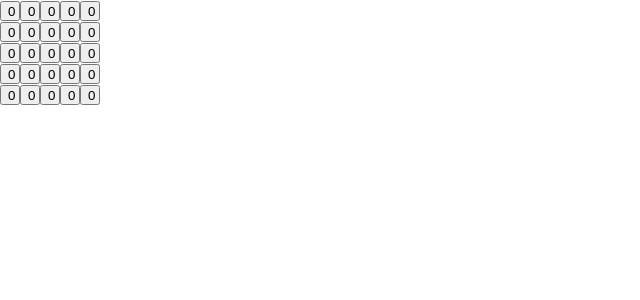
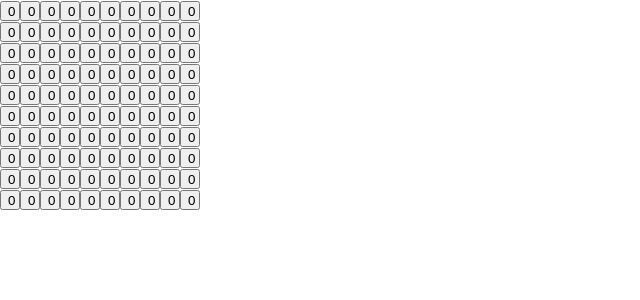
Before and after one commit to zimmicz/level-works-assessment, a React (Vite) app: page / in a window 1280 px wide. Shown: the top 300 px of the page, without its empty margins (0-640 px from the left). Built offline with nearby package versions, Linux system fonts and the light colour scheme.

Commit message:
feat: infinite render loop of sequences

```diff
--- a/src/App.tsx
+++ b/src/App.tsx
@@ -10,37 +10,47 @@ import React from "react";
 import "./index.css";
 import {
   applyChanges,
+  getCellsToCheck,
   getInitialValues,
-  getValuesToChange,
+  getNormalizedValuesToChange,
+  isFibonacciSequence,
   shouldIBreakLine,
 } from "./utils";
 
 function App() {
   const [values, setValues] = React.useState(getInitialValues);
   const [changed, setChanged] = useHighlight();
+  const sequences = useFibonacci(values, changed);
 
   const handleCellClick = (value: number) => () => {
-    const valuesToChange = getValuesToChange(value);
-    setValues((cur) => applyChanges(cur, valuesToChange));
+    const valuesToChange = getNormalizedValuesToChange(value);
     setChanged(valuesToChange);
+    setValues((cur) => applyChanges(cur, valuesToChange, (val) => val + 1));
   };
 
   React.useEffect(() => {
-    console.log("values", values);
-  }, [values]);
+    setValues((cur) => applyChanges(cur, sequences, (val) => 0));
+  }, [sequences]);
 
   return (
     <>
-      {values.map((_value, i) => (
+      {values.map((_value, i) => {
+        const classNames = [
+          changed.includes(i) ? "highlighted" : undefined,
+          sequences.includes(i) ? "cleared" : undefined,
+        ].filter(Boolean);
+
+        return (
           <Value
-          className={changed.includes(i) ? "highlighted" : undefined}
+            className={classNames.join(" ")}
             key={i}
             onClick={handleCellClick(i)}
             index={i}
           >
             {values[i]}
           </Value>
-      ))}
+        );
+      })}
     </>
   );
 }
@@ -84,4 +94,31 @@ function useHighlight(): [
   return [changed, setChanged];
 }
 
+function useFibonacci(values: number[], changed: number[]) {
+  console.log("changed", changed);
+  const [sequences, setSequences] = React.useState<number[][]>([]);
+
+  React.useEffect(() => {
+    if (changed.length === 0) {
+      return;
+    }
+
+    const cellsToCheck = changed.map(getCellsToCheck).flat();
+    const fibonacciSequences = cellsToCheck
+      .map((cells) => {
+        const match = isFibonacciSequence(cells.map((cell) => values[cell]));
+        if (match) {
+          return cells;
+        }
+      })
+      .filter((sequence): sequence is number[] =>
+        sequence ? sequence.every((v) => typeof v === "number") : false
+      );
+
+    setSequences(fibonacciSequences);
+  }, [values, changed]);
+
+  return sequences.flat();
+}
+
 export default App;
--- a/src/index.css
+++ b/src/index.css
@@ -22,3 +22,7 @@ button {
 button.highlighted {
   background-color: yellow;
 }
+
+button.cleared {
+  background-color: green;
+}
--- a/src/utils.ts
+++ b/src/utils.ts
@@ -1,5 +1,6 @@
-const totalCells = 25;
-const cellsInOneRow = 5;
+const totalCells = 100;
+const cellsInOneRow = 10;
+const fibonacciSequence = 5;
 
 function shouldIBreakLine(currentValue: number) {
   return currentValue > 0 && currentValue % cellsInOneRow === 0;
@@ -33,17 +34,29 @@ function getRowValues(cell: number) {
 }
 
 function getValuesToChange(cell: number) {
-  const valuesToChange = Array.from(
-    new Set([...getColumnValues(cell), ...getRowValues(cell)])
-  );
-
-  return valuesToChange;
+  return {
+    row: getRowValues(cell),
+    column: getColumnValues(cell),
+  };
 }
 
-function applyChanges(values: number[], changed: number[]) {
+function getNormalizedValuesToChange(cell: number) {
+  const { row, column } = getValuesToChange(cell);
+
+  return Array.from(new Set([...row, ...column]));
+}
+
+function applyChanges(
+  values: number[],
+  changed: number[],
+  callback: (value: number) => number
+) {
+  if (changed.length === 0) {
+    return values;
+  }
   const newValues = [...values];
   for (let i = 0; i <= changed.length; i += 1) {
-    newValues[changed[i]] = newValues[changed[i]] + 1;
+    newValues[changed[i]] = callback(newValues[changed[i]]);
   }
 
   return newValues;
@@ -53,11 +66,54 @@ function getInitialValues() {
   return Array.from({ length: totalCells }).map(() => 0);
 }
 
+function isFibonacciSequence(values: number[]) {
+  let [prev] = values;
+  let i = 1;
+  while (i <= values.length) {
+    if (
+      prev + values[i] !== values[i + 1] &&
+      typeof values[i + 1] === "number"
+    ) {
+      return false;
+    }
+    prev = values[i];
+    i += 1;
+  }
+  return true;
+}
+
+function getCellsToCheck(cell: number) {
+  const seq = 3;
+  const { row, column } = getValuesToChange(cell);
+  const rowPosition = row.indexOf(cell);
+  const columnPosition = column.indexOf(cell);
+
+  const rowSeq = [
+    [row[rowPosition - 2], row[rowPosition - 1], cell],
+    [row[rowPosition - 1], cell, row[rowPosition] + 1],
+    [cell, row[rowPosition + 1], row[rowPosition + 2]],
+  ];
+
+  const columnSeq = [
+    [column[columnPosition - 2], column[columnPosition - 1], cell],
+    [column[columnPosition - 1], cell, column[columnPosition + 1]],
+    [cell, column[columnPosition + 1], column[columnPosition + 2]],
+  ];
+
+  const sequences = [...rowSeq, ...columnSeq].filter((values) =>
+    values.every((v) => typeof v === "number")
+  );
+
+  return sequences;
+}
+
 export {
   applyChanges,
   getInitialValues,
   getRowValues,
   getColumnValues,
   shouldIBreakLine,
-  getValuesToChange,
+  getNormalizedValuesToChange,
+  isFibonacciSequence,
+  getCellsToCheck,
 };
```
Lines whose indentation alone changed are shown as unchanged.
